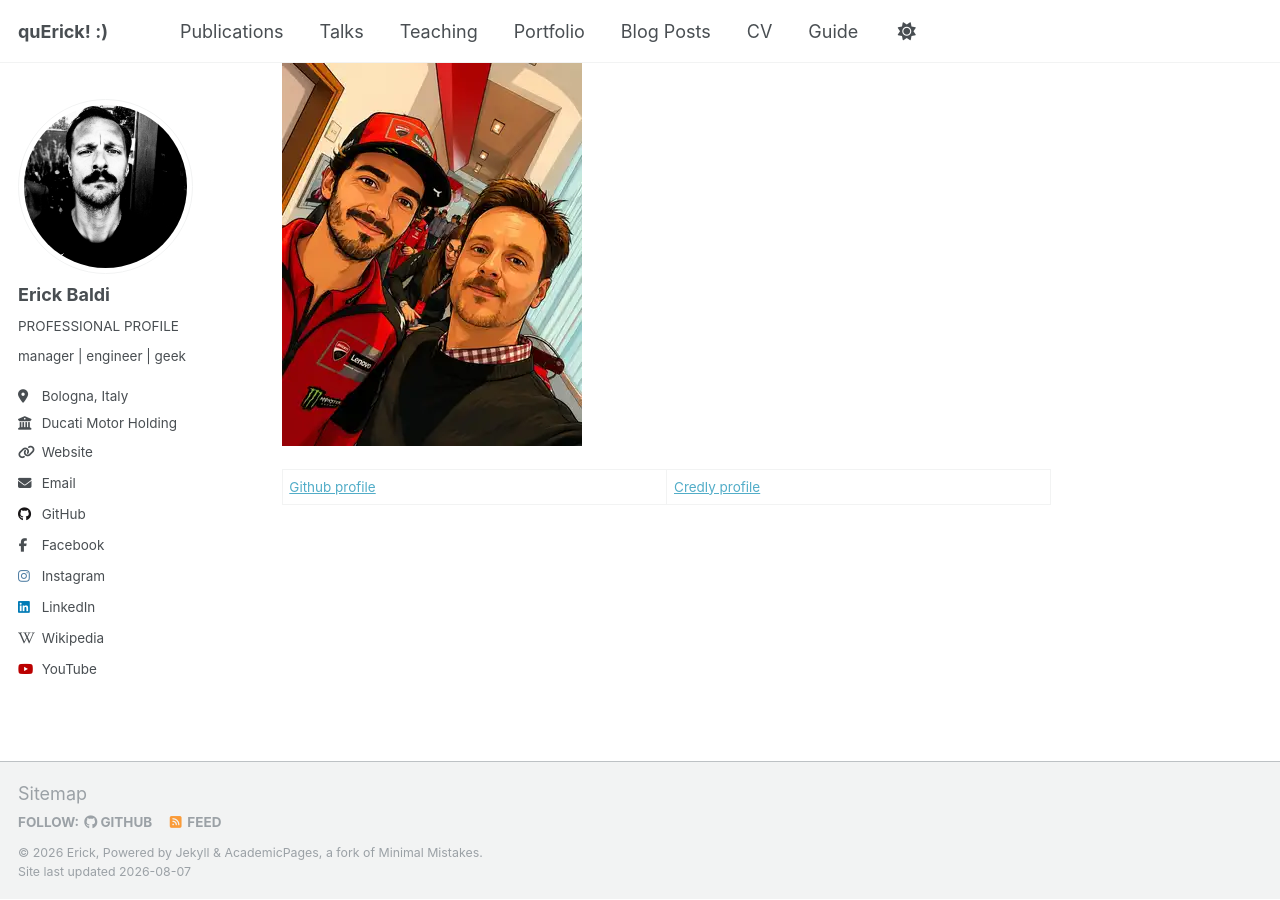
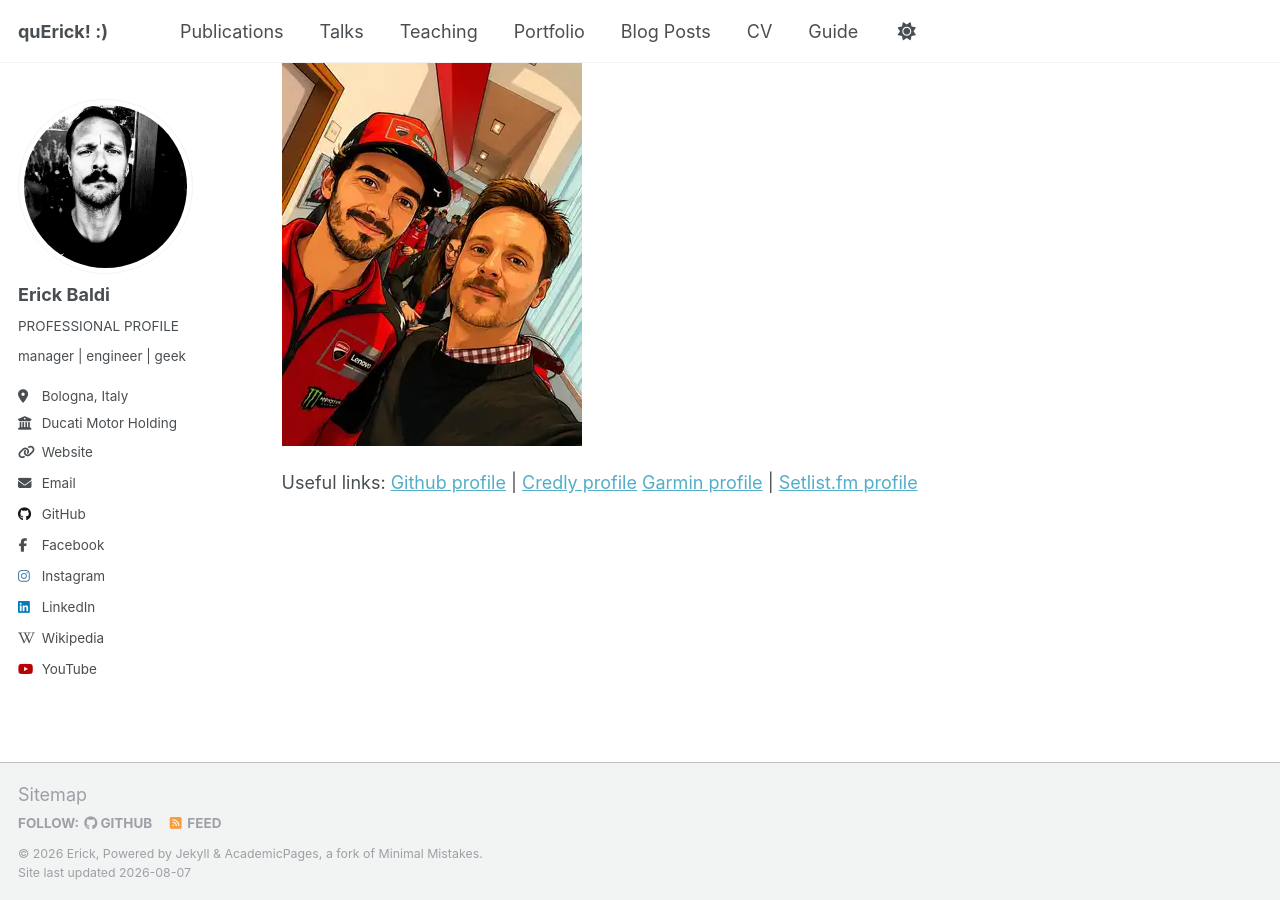
Before and after one commit to erickbaldi/erickbaldi.github.io, a Jekyll site: the page built from _pages/about.md, in a window 1280 px wide and 900 px high, scrolled down 614 px. Built offline with Jekyll 4.4.1, drawn with Linux system fonts in a browser that asks for light colours; a script that is not in the unit is left out.

Commit message:
Update about.md

```diff
--- a/_pages/about.md
+++ b/_pages/about.md
@@ -27,7 +27,9 @@ Here with Pecco Bagnaia (AI powered):
 ![metal power!](./images/metal2.webp)
 -->
 
+Useful links:
 [Github profile](https://github.com/erickbaldi) | [Credly profile](https://www.credly.com/users/erick-baldi)
+[Garmin profile]([https://github.com/erickbaldi]https://connect.garmin.com/app/profile/708d6b37-c4e9-4489-b454-93ec2fdb8afb) | [Setlist.fm profile](https://www.setlist.fm/user/breadfan9)
 
 
 <!--
```
